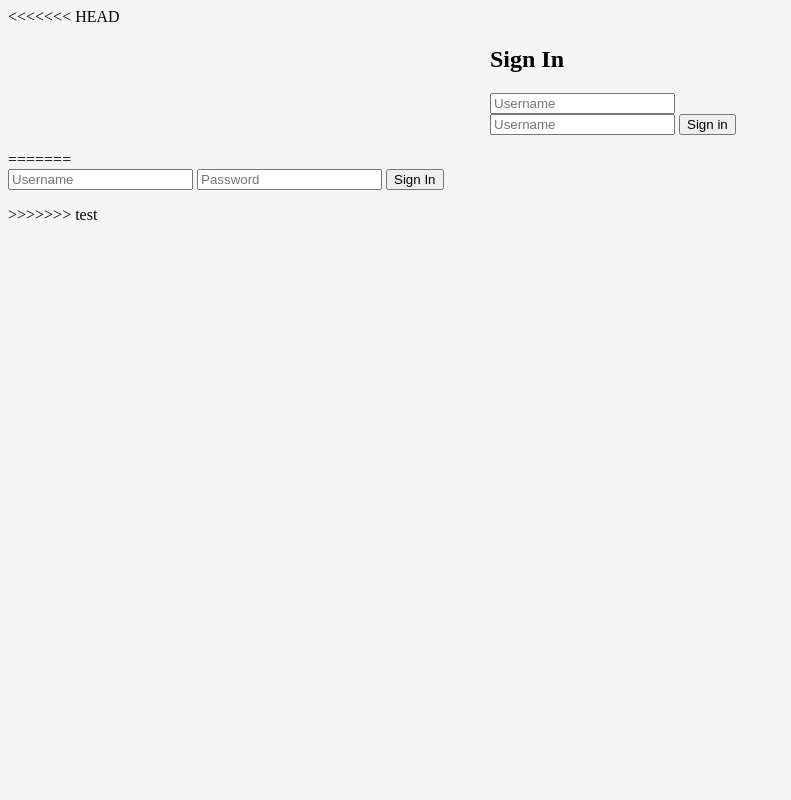
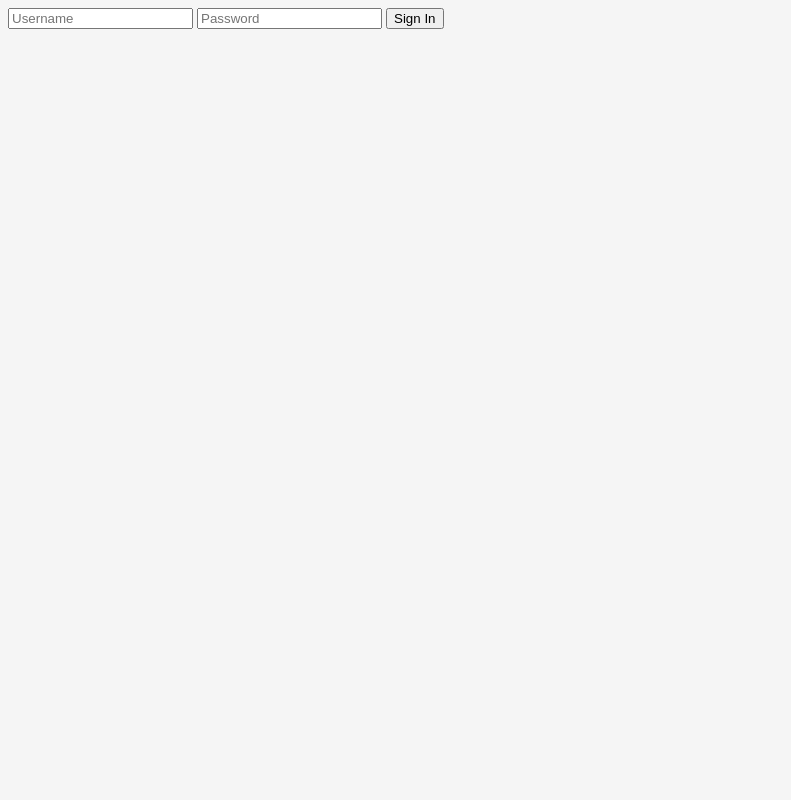
Before and after one commit to scmt-dev/php-job, a PHP site: page /php-job/sign-in.php in a window 1280 px wide. Shown: the whole page, without its empty margins (0-791 px from the left). Run offline with PHP 8.4, Linux system fonts and the light colour scheme.

Commit message:
fix form signin: git config

```diff
--- a/sign-in.php
+++ b/sign-in.php
@@ -1,20 +1,3 @@
-<<<<<<< HEAD
-<?php include_once 'header.php';?>
-
-<div class="div-center" style="width:300px">
-<form action="" methed="post">
-  <h2>Sign In</h2>
-  <input name="username" type="text" placeholder="Username" class="w100 my-1" required>
-  <input name="password" type="password" placeholder="Username" class="w100" required>
-
-
-
-  <button name="signin" value="signin" class="my-1">Sign in</button>
-</form>
-</div>
-
-<?php include_once 'footer.php';?>
-=======
 <?php
 $title = 'Sign in';
 include_once 'header.php';
@@ -29,5 +12,3 @@ include_once 'header.php';
 <?php
 include_once 'footer.php';
 ?>
-
->>>>>>> test
```
